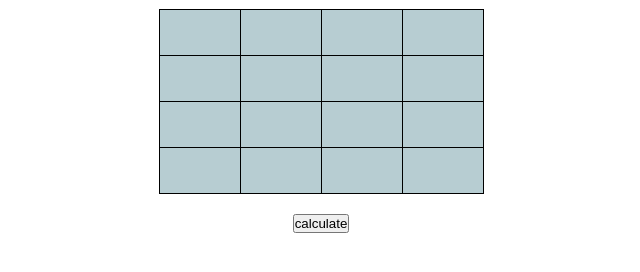
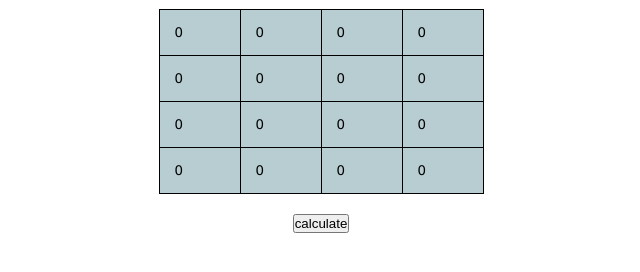
Before and after one commit to Noman-Nom/Digital-image-processing-Power-Law-Transformation-Algorithm, a plain HTML site: page index.html in a window 1280 px wide. Shown: the part 58-330 px from the top of the page, without its empty margins (319-959 px from the left). Drawn offline with Linux system fonts and the light colour scheme.

Commit message:
functionaliity

```diff
--- a/index.html
+++ b/index.html
@@ -17,31 +17,31 @@
     <table id="inputMatrix">
         <tbody>
             <tr>
-                <td><input type="text"></td>
-                <td><input type="text"></td>
-                <td><input type="text"></td>
-                <td><input type="text"></td>
+                <td><input value="0" type="text"></td>
+                <td><input value="0" min="0" max="15" type="text"></td>
+                <td><input value="0" min="0" max="15" type="text"></td>
+                <td><input value="0" min="0" max="15" type="text"></td>
 
             </tr>
             <tr>
-                <td><input type="text"></td>
-                <td><input type="text"></td>
-                <td><input type="text"></td>
-                <td><input type="text"></td>
+                <td><input value="0" min="0" max="15" type="text"></td>
+                <td><input value="0" min="0" max="15" type="text"></td>
+                <td><input value="0" min="0" max="15" type="text"></td>
+                <td><input value="0" min="0" max="15" type="text"></td>
 
             </tr>
             <tr>
-                <td><input type="text"></td>
-                <td><input type="text"></td>
-                <td><input type="text"></td>
-                <td><input type="text"></td>
+                <td><input value="0" min="0" max="15" type="text"></td>
+                <td><input value="0" min="0" max="15" type="text"></td>
+                <td><input value="0" min="0" max="15" type="text"></td>
+                <td><input value="0" min="0" max="15" type="text"></td>
 
             </tr>
             <tr>
-                <td><input type="text"></td>
-                <td><input type="text"></td>
-                <td><input type="text"></td>
-                <td><input type="text"></td>
+                <td><input value="0" min="0" max="15" type="text"></td>
+                <td><input value="0" min="0" max="15" type="text"></td>
+                <td><input value="0" min="0" max="15" type="text"></td>
+                <td><input value="0" min="0" max="15" type="text"></td>
 
             </tr>
 
@@ -55,5 +55,7 @@
     </table>
 </div>
 
+
+<script src="script.js"></script>
 </body>
 </html>
--- a/script.js
+++ b/script.js
@@ -1 +1,14 @@
-console.log("hello ")
+
+
+const getMatrixValues = (inputMatrix)=>{
+
+    const table = document.getElementById(inputMatrix)
+    // console.log(table)
+    // console.log(table.rows)
+}
+
+const calculate=()=>{
+
+    getMatrixValues('inputMatrix')
+
+}
```
